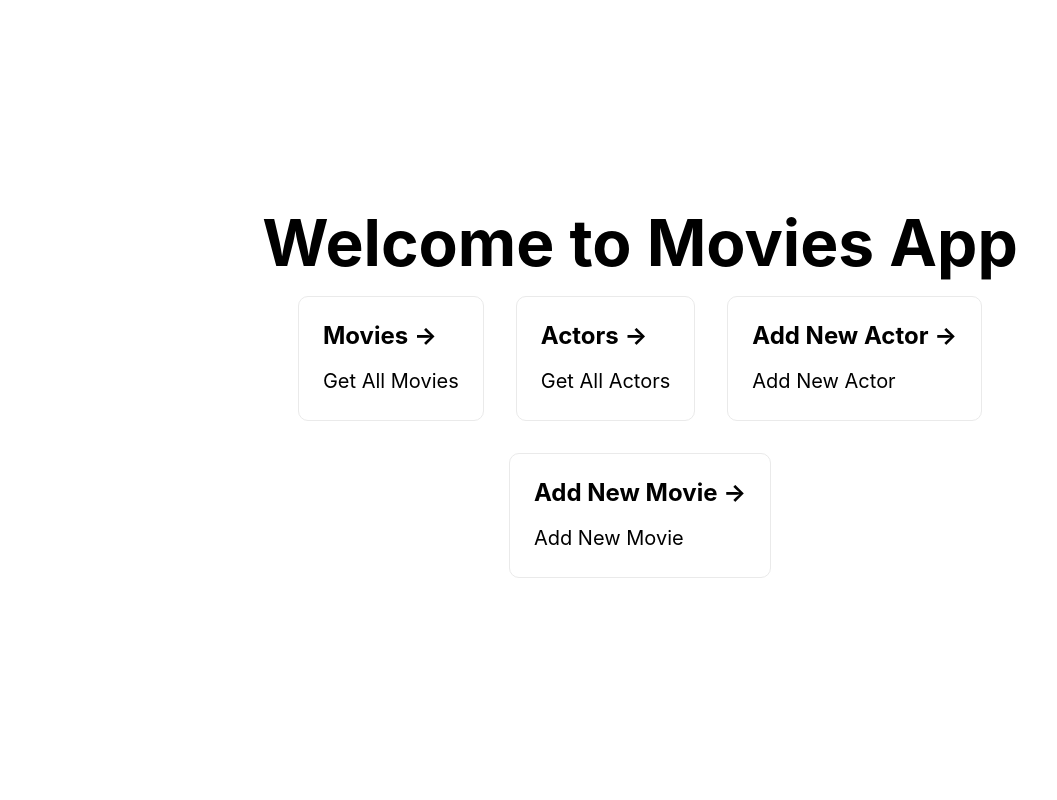
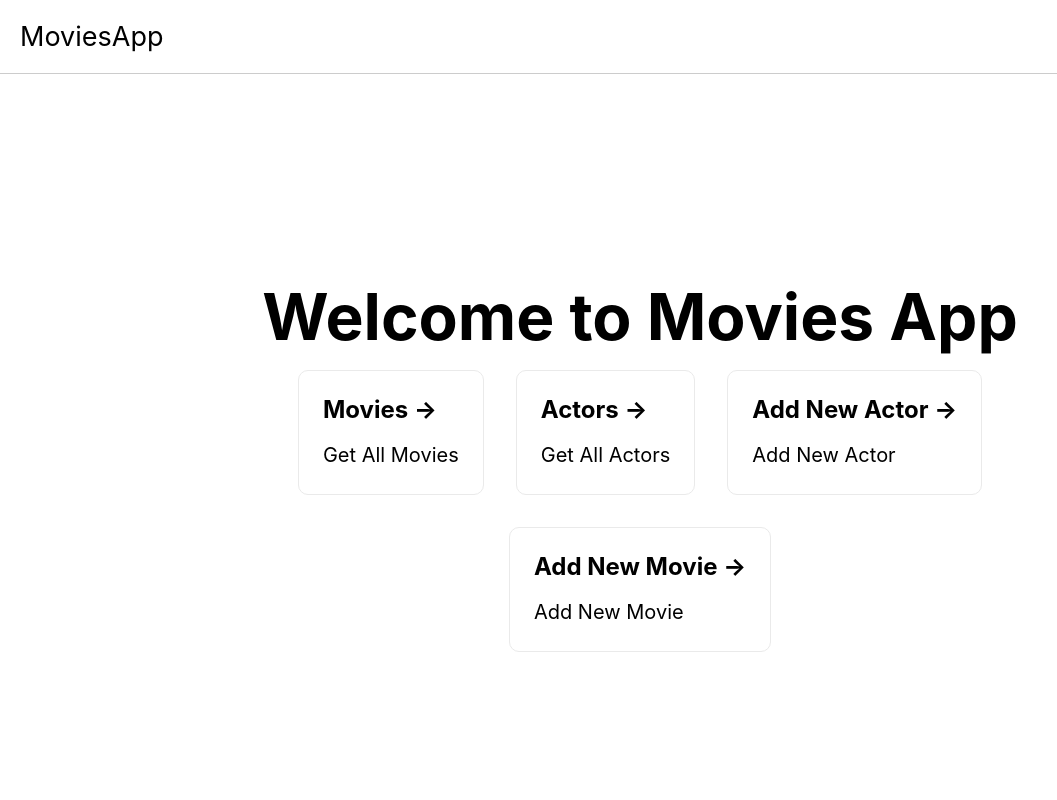
Before and after one commit to frannav/dive-moviesApp, a Next.js app in the folder front/: page / in a window 1280 px wide. Shown: the top 800 px of the page, without its empty margins (0-1057 px from the left). Built offline with nearby package versions, Linux system fonts and the light colour scheme.

Commit message:
Added layout

```diff
--- a/front/pages/_app.tsx
+++ b/front/pages/_app.tsx
@@ -1,8 +1,19 @@
-import '../styles/globals.css'
-import type { AppProps } from 'next/app'
+import "../styles/globals.css";
+import styles from "../styles/Nav.module.css";
+import type { AppProps } from "next/app";
+import Link from "next/link";
 
 function MyApp({ Component, pageProps }: AppProps) {
-  return <Component {...pageProps} />
+  return (
+    <>
+      <nav>
+        <Link href="/">
+          <a>MoviesApp</a>
+        </Link>
+      </nav>
+      <Component {...pageProps} />
+    </>
+  );
 }
 
-export default MyApp
+export default MyApp;
--- a/front/styles/globals.css
+++ b/front/styles/globals.css
@@ -14,3 +14,42 @@ a {
 * {
   box-sizing: border-box;
 }
+
+nav {
+  display: flex;
+  flex-direction: row;
+  justify-content: flex-start;
+  padding: 20px;
+  border-bottom: 1px solid #ccc;
+}
+
+nav a {
+  font-size: 27px;
+}
+
+form {
+  display: flex;
+  flex-direction: column;
+  align-items: center;
+  justify-content: center;
+  border: 1px solid #ccc;
+  border-radius: 5px;
+  padding: 10px;
+}
+
+label {
+  padding: 10px;
+  width: 500px;
+}
+
+input {
+  padding: 10px;
+  margin: 10px;
+  border: 1px solid #ccc;
+  border-radius: 5px;
+  width: 100%;
+}
+
+button {
+  border-radius: 5px;
+}
```
